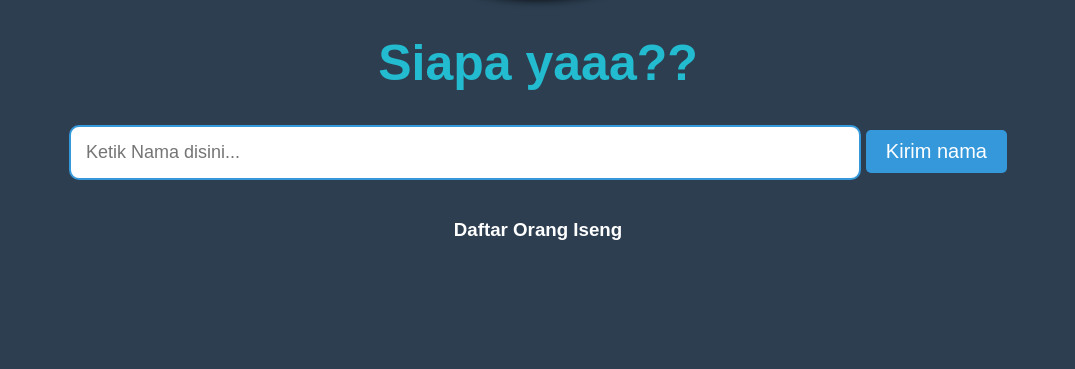
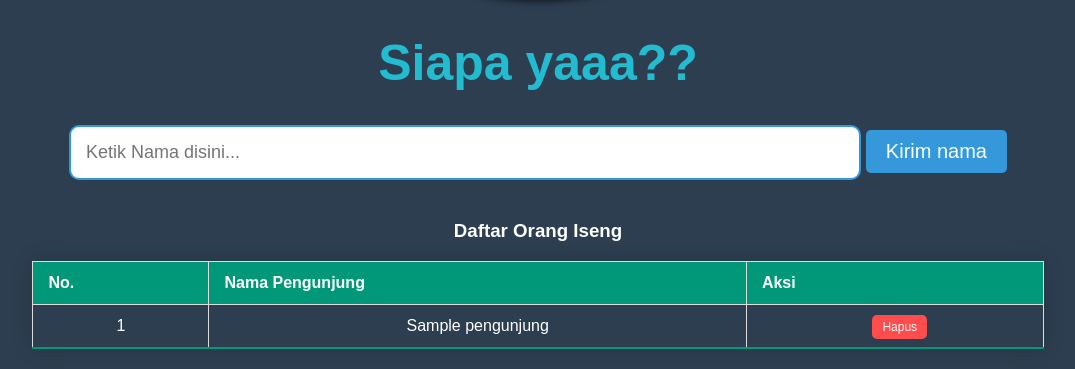
Before and after one commit to Muad-syntax/python-flask, a Flask app: page / in a window 1280 px wide. Shown: the part 604-973 px from the top of the page, without its empty margins (102-1177 px from the left). Before the commit the page ends 844 px from the top, so only its background shows below. Run offline with Flask 3, Linux system fonts and the light colour scheme; tables that the repository leaves empty hold one stand-in row (values such as "Sample post").

Commit message:
memperbaiki data base

```diff
--- a/app.py
+++ b/app.py
@@ -1,10 +1,11 @@
-from flask import Flask, render_template, request
+from flask import Flask, render_template, request, redirect, session
 from flask_sqlalchemy import SQLAlchemy
 
 app = Flask(__name__)
+app.secret_key = "kuncirahasia123"
 
 app.config['SQLALCHEMY_DATABASE_URI'] = 'sqlite:///data_pengguna.db'
-app.config['SQLALCHEMY_TRACK_MODIFICATION'] = False
+app.config['SQLALCHEMY_TRACK_MODIFICATIONS'] = False
 
 db = SQLAlchemy(app)
 
@@ -20,19 +21,31 @@ with app.app_context():
 
 @app.route("/", methods=["GET", "POST"])
 def halaman_utama():
+
     if request.method == "POST":
-
-        nama_dari_from = request.form["nama_input"]
-
-        data_baru = Pengunjung(nama=nama_dari_from)
-
+        nama_dari_form = request.form["nama_input"]
+        data_baru = Pengunjung(nama=nama_dari_form)
         db.session.add(data_baru)
         db.session.commit()
+        session['orang_aktif'] = nama_dari_form
+    orang_saat_ini = session.get('orang_aktif', None)
+    list_pengunjung = Pengunjung.query.all()
 
-        list_pengunjung =Pengunjung.query.all()
-        return render_template("index.html", daftar=list_pengunjung)
+    return render_template("index.html", daftar=list_pengunjung, orang=orang_saat_ini)
 
-    return render_template("index.html")
+@app.route("/hapus/<int:id_pengunjung>")
+def hapus_data(id_pengunjung):
+    data_yang_mau_dihapus = Pengunjung.query.get(id_pengunjung)
+    if data_yang_mau_dihapus:
+        db.session.delete(data_yang_mau_dihapus)
+        db.session.commit()
+
+    return redirect("/")
+
+@app.route("/ganti_nama")
+def ganti_nama():
+    session.pop('orang_aktif', None)
+    return redirect("/")
 
 if __name__ == "__main__":
     app.run(debug=True)
--- a/static/style.css
+++ b/static/style.css
@@ -20,6 +20,66 @@ button {
 }
 button:hover {
     background-color: #2980b9;
+}
+
+/* Container biar tabel rapi di tengah */
+.tabel-container {
+    width: 80%;
+    margin: 20px auto; /* Tengah secara horizontal */
+    text-align: center;
+}
+
+/* Styling Dasar Tabel */
+.tabel-keren {
+    width: 100%;
+    border-collapse: collapse; /* Supaya garis tabel menyatu rapi */
+    margin-top: 10px;
+    box-shadow: 0 0 20px rgba(0, 0, 0, 0.15); /* Efek bayangan */
+}
+
+/* Styling Header (Judul Kolom) */
+.tabel-keren thead tr {
+    background-color: #009879; /* Warna hijau keren */
+    color: #ffffff;
+    text-align: left;
+}
+
+/* Styling untuk setiap kotak (sel) */
+.tabel-keren th,
+.tabel-keren td {
+    padding: 12px 15px;
+    border: 1px solid #dddddd; /* Garis tipis */
+}
+
+/* Efek Zebra (Belang-belang) di baris */
+.tabel-keren tbody tr:nth-of-type(even) {
+    background-color: #049c2a;
+    color: #ffffff;
+}
+
+/* Efek baris terakhir ada garis tebal */
+.tabel-keren tbody tr:last-of-type {
+    border-bottom: 2px solid #009879;
+}
+
+/* Tombol Hapus supaya terlihat seperti tombol beneran */
+.tombol-hapus {
+    background-color: #ff4d4d;
+    color: white;
+    padding: 5px 10px;
+    text-decoration: none;
+    border-radius: 5px;
+    font-size: 12px;
+}
+
+.tombol-hapus:hover {
+    background-color: #cc0000;
+}
+
+a{
+    color: red;
+    text-decoration: none;
+    margin-left: 10px;
 }
 
 input[type="text"]{
--- a/templates/index.html
+++ b/templates/index.html
@@ -12,7 +12,7 @@
         <img src="{{ url_for('static', filename='ngapain.jpg') }}" alt="my face"    class="logo-gambar">
         <h1>Hmmmff, {{ orang }}!</h1>
         <p>Ngapain Masss??</p>
-        <a href="/"><button>Ganti nama</button></a>
+        <a href="/ganti_nama"><button>Tambah Pengunjung</button></a>
 
     {% else %}
         <img src="{{ url_for('static', filename='siapa.jpg') }}" alt="my face"  class="logo-gambar">
@@ -23,15 +23,34 @@
             <button type="submit">Kirim nama</button>
         </form>
 
+
+        {% endif %}
+
+    <div class="tabel-container">
         <h3>Daftar Orang Iseng</h3>
-        <ul>
-            {% for p in daftar %}
-            <li>{{ p.nama }}</li>
-            {% endfor %}
-        </ul>
 
-    {% endif %}
+        <table class="tabel-keren">
+            <thead>
+                <tr>
+                    <th>No.</th>
+                    <th>Nama Pengunjung</th>
+                    <th>Aksi</th>
+                </tr>
+            </thead>
 
+            <tbody>
+                {% for p in daftar %}
+                <tr>
+                    <td>{{ loop.index }}</td>
+                    <td>{{ p.nama }}</td>
+                    <td>
+                        <a href="/hapus/{{ p.id }}" class="tombol-hapus">Hapus</a>
+                    </td>
+                </tr>
+                {% endfor %}
+            </tbody>
+        </table>
+    </div>
 </body>
 
 </html>
```
Also changed, not shown: instance/data_pengguna.db.
